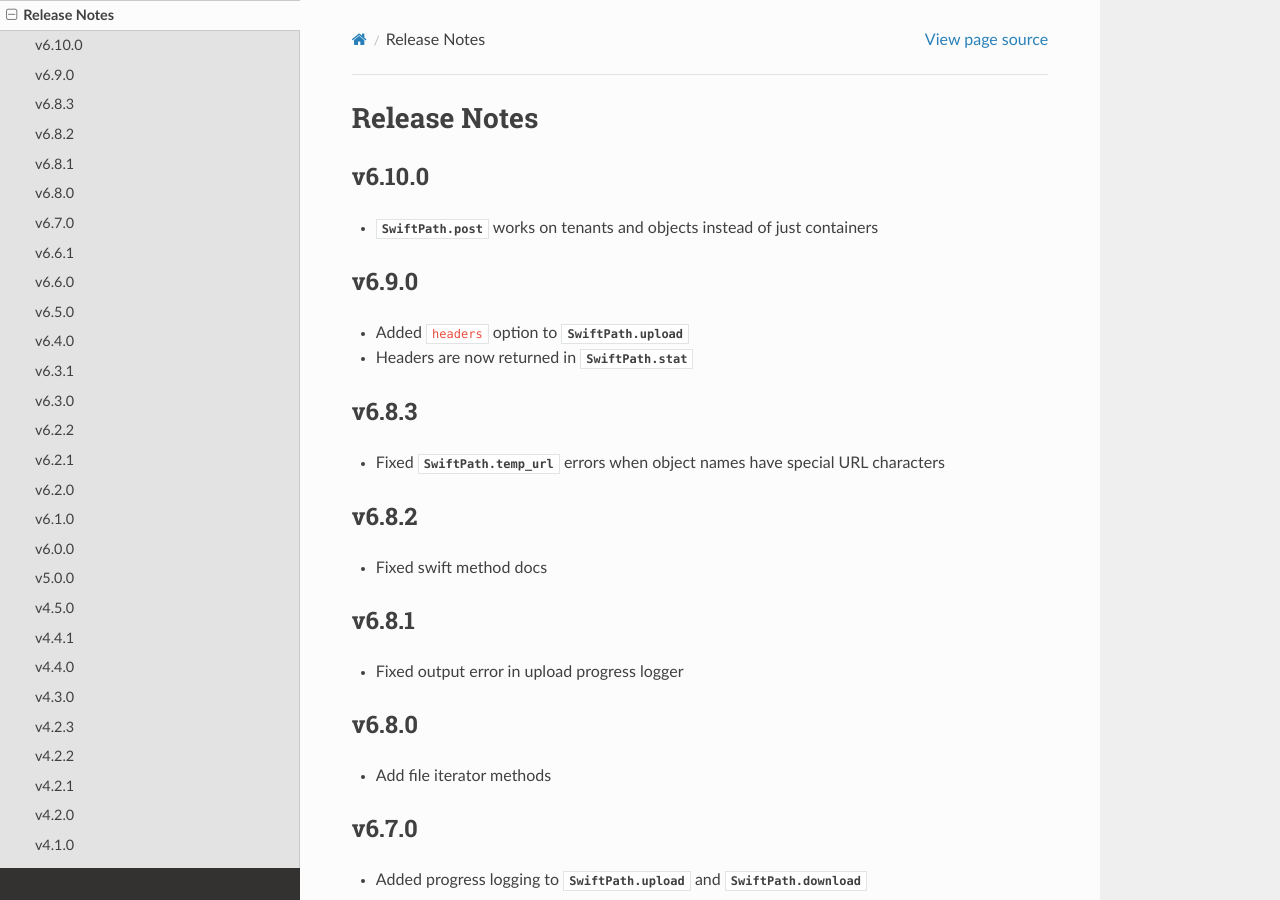
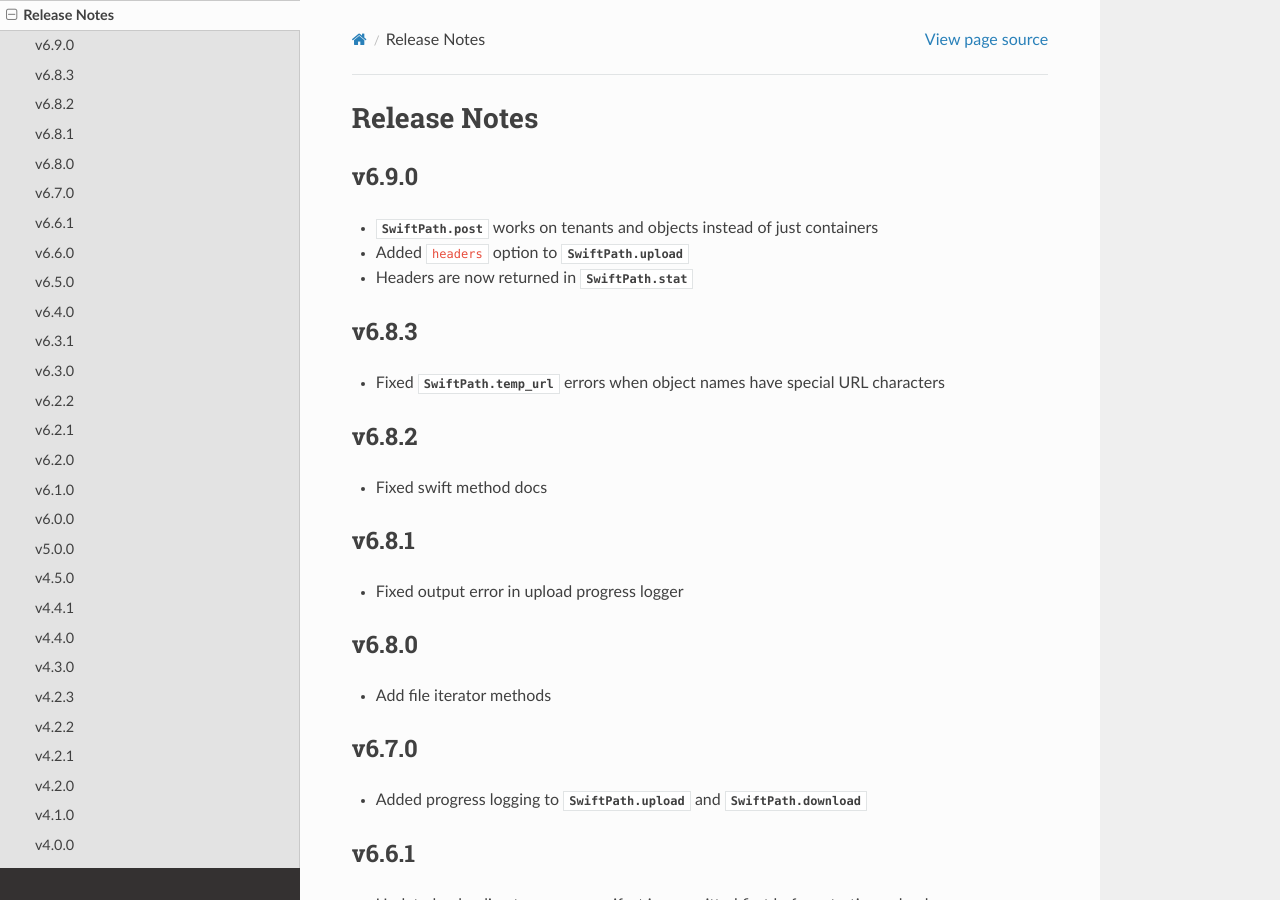
Before and after one commit to counsyl/stor, a Sphinx documentation site: the page built from docs/release_notes.rst, in a window 1280 px wide and 900 px high. Built offline with Sphinx 7.4.7 and the Read the Docs theme 2.0.0, drawn with Linux system fonts in a browser that asks for light colours; the version number could not be read and is left out.

Commit message:
made this part of version 6.9 since previous version didnt publish

```diff
--- a/docs/release_notes.rst
+++ b/docs/release_notes.rst
@@ -1,14 +1,10 @@
 Release Notes
 =============
-
-v6.10.0
--------
-
-* `SwiftPath.post` works on tenants and objects instead of just containers
 
 v6.9.0
 ------
 
+* `SwiftPath.post` works on tenants and objects instead of just containers
 * Added ``headers`` option to `SwiftPath.upload`
 * Headers are now returned in `SwiftPath.stat`
 
```
